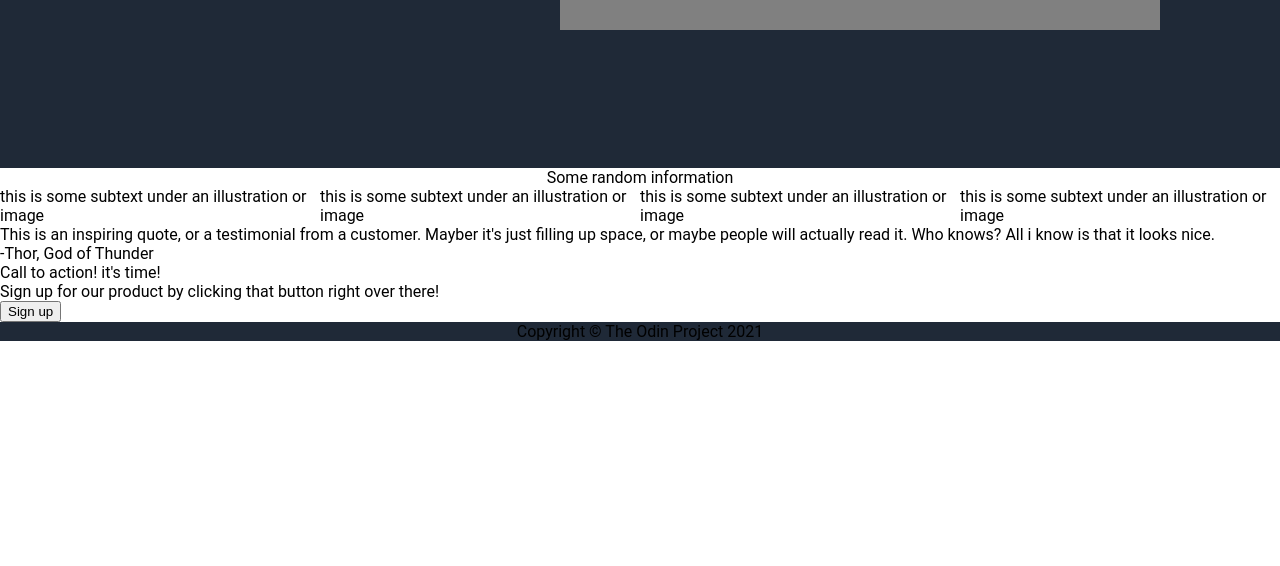
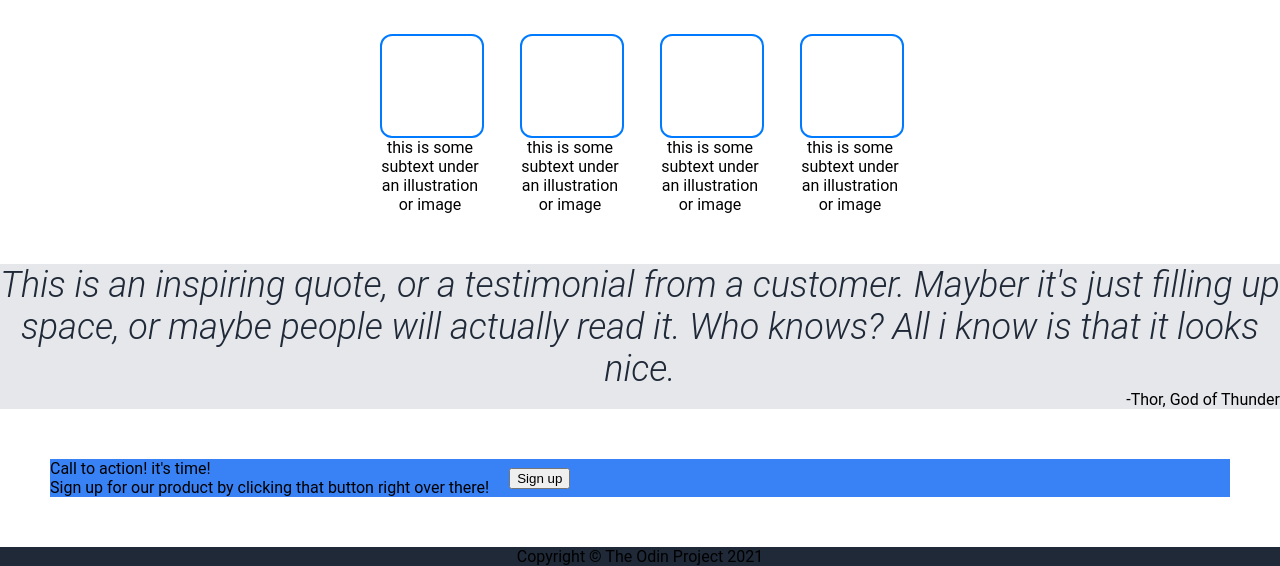
Before and after one commit to tomateveneco/landing-page, a plain HTML site: page index.html in a window 1280 px wide. Shown: the part 459-1025 px from the top of the page. Before the commit the page ends 800 px from the top, so only its background shows below. Drawn offline with Linux system fonts and the light colour scheme.

Commit message:
ORGANIZADO EN FLEX, AHORA A ESTILAR CON CSS

```diff
--- a/index.html
+++ b/index.html
@@ -40,22 +40,26 @@
             Some random information
         </div>
 
-        <div class="info-cards">
-            <div class="info-text">
-                this is some subtext under an illustration or image
+
+        <div class="info-cubes">
+            <div class="cube-card">
+                <div class="image-placeholder"></div>
+                <div class="info-text">this is some subtext under an illustration or image</div>
             </div>
-            <div class="info-text">
-                this is some subtext under an illustration or image
+            <div class="cube-card">
+                <div class="image-placeholder"></div>
+                <div class="info-text">this is some subtext under an illustration or image</div>
             </div>
-            <div class="info-text">
-                this is some subtext under an illustration or image
+            <div class="cube-card">
+                <div class="image-placeholder"></div>
+                <div class="info-text">this is some subtext under an illustration or image</div>
             </div>
-            <div class="info-text">
-                this is some subtext under an illustration or image
+            <div class="cube-card">
+                <div class="image-placeholder"></div>
+                <div class="info-text">this is some subtext under an illustration or image</div>
             </div>
         </div>
     </div>
-
     <div class="quote">
         <div class="quote-text">
             This is an inspiring quote, or a testimonial from a customer. Mayber it's just filling up space,
@@ -65,12 +69,14 @@
             -Thor, God of Thunder
         </div>
     </div>
+    <div class="card-back">
         <div class="card">
             <div class="card-title">
                 Call to action! it's time!
             </div>
             <div class="card-text">
                 Sign up for our product by clicking that button right over there!
+            </div>
         </div>
         <div class="card-button">
         <button>Sign up</button>
--- a/styles.css
+++ b/styles.css
@@ -7,6 +7,8 @@ body {
     margin: 0;
     flex: 1;
 }
+
+/* ================== Encabezado ================== */
 
 .header, .landing {
     background-color: #1f2937;
@@ -25,6 +27,8 @@ body {
     display: flex;
     list-style: none;
 }
+
+/* ================== Título ================== */
 
 .landing {
     display: flex;
@@ -50,15 +54,43 @@ body {
     height: 300px;
 }
 
+/* ================== Sección de información ================== */
+
+
 .info {
     display: flex;
     flex-wrap: wrap;
     flex-direction: column;
+    padding: 50px;
 }
 
 .info-title {
+    align-self: center;
+    padding-bottom: 50px;
+    font-size: 36px;
+    font-weight: 900;
+    color: #1f2937;
+}
+
+.info-cubes {
+    display: flex;
     justify-content: center;
-    align-self: center;
+    gap: 40px;
+}
+
+.cube-card {
+    align-items: center;
+    text-align: center;
+    flex-wrap: wrap;
+    max-width: 100px;
+}
+
+.image-placeholder {
+    width: 100px;
+    height: 100px;
+    background-color: white;
+    border: 2px solid #007BFF;
+    border-radius: 12px;
 }
 
 .info-cards {
@@ -66,6 +98,42 @@ body {
     justify-content: space-around;
 }
 
+/* ================== Frase ================== */
+
+.quote {
+flex-direction: column;
+background-color: #e5e7eb;
+}
+
+.quote-text {
+    text-align: center;
+    font-style: italic;
+    font-weight: 300;
+    color: #1f2937;
+    font-size: 36px;
+}
+
+.quote-author {
+    text-align: right;
+}
+
+/* ================== Llamada a acción ================== */
+
+.card-back {
+    margin: 50px;
+    display: flex;
+    background-color: #3882f6;
+    flex-wrap: wrap;
+    gap: 20px;
+}
+
+.card-button {
+    align-self: center;
+}
+
+/* ================== Pie de página ================== */
+
+
 .footer {
     background-color: #1f2937;
     text-align: center;
```
Lines whose indentation alone changed are shown as unchanged.
